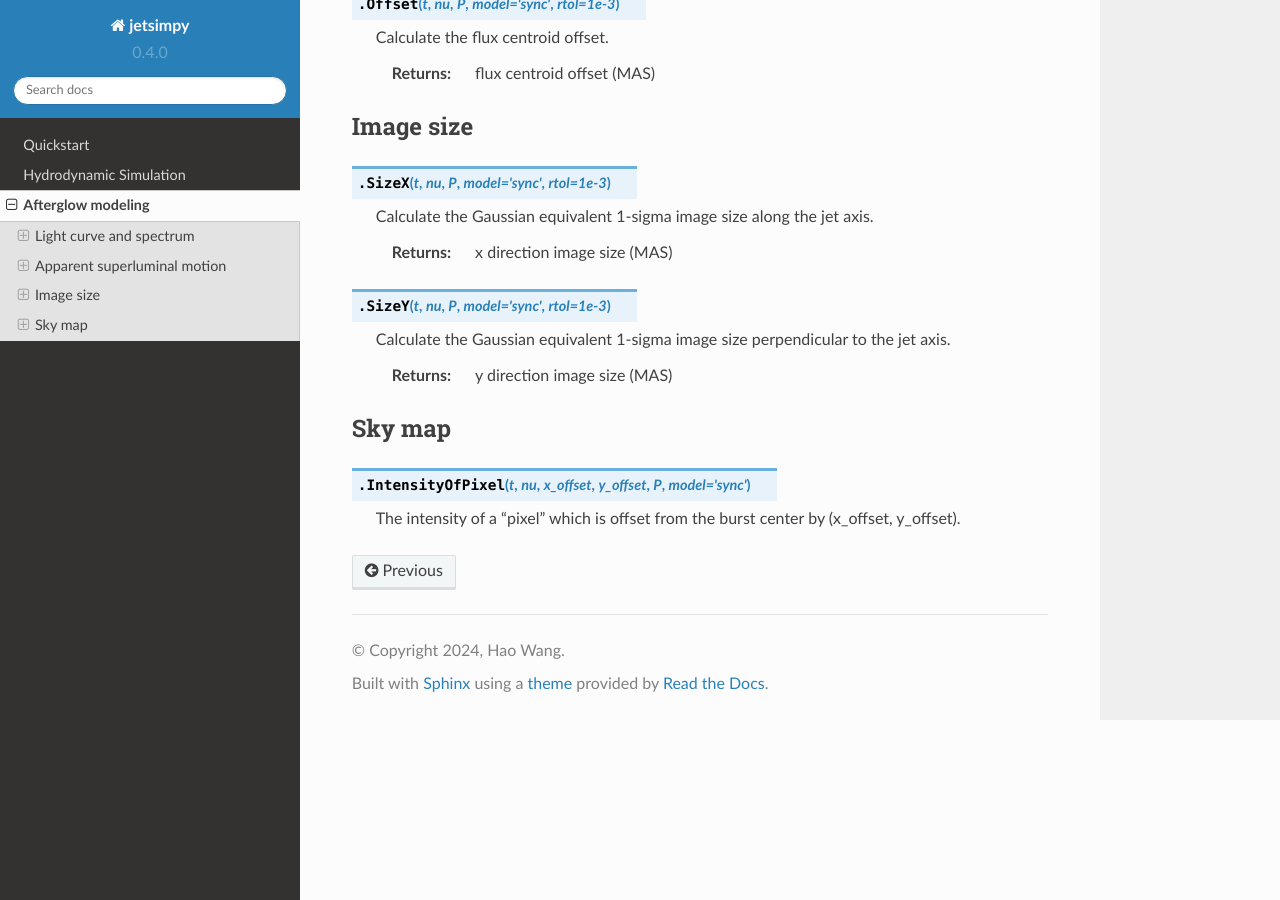
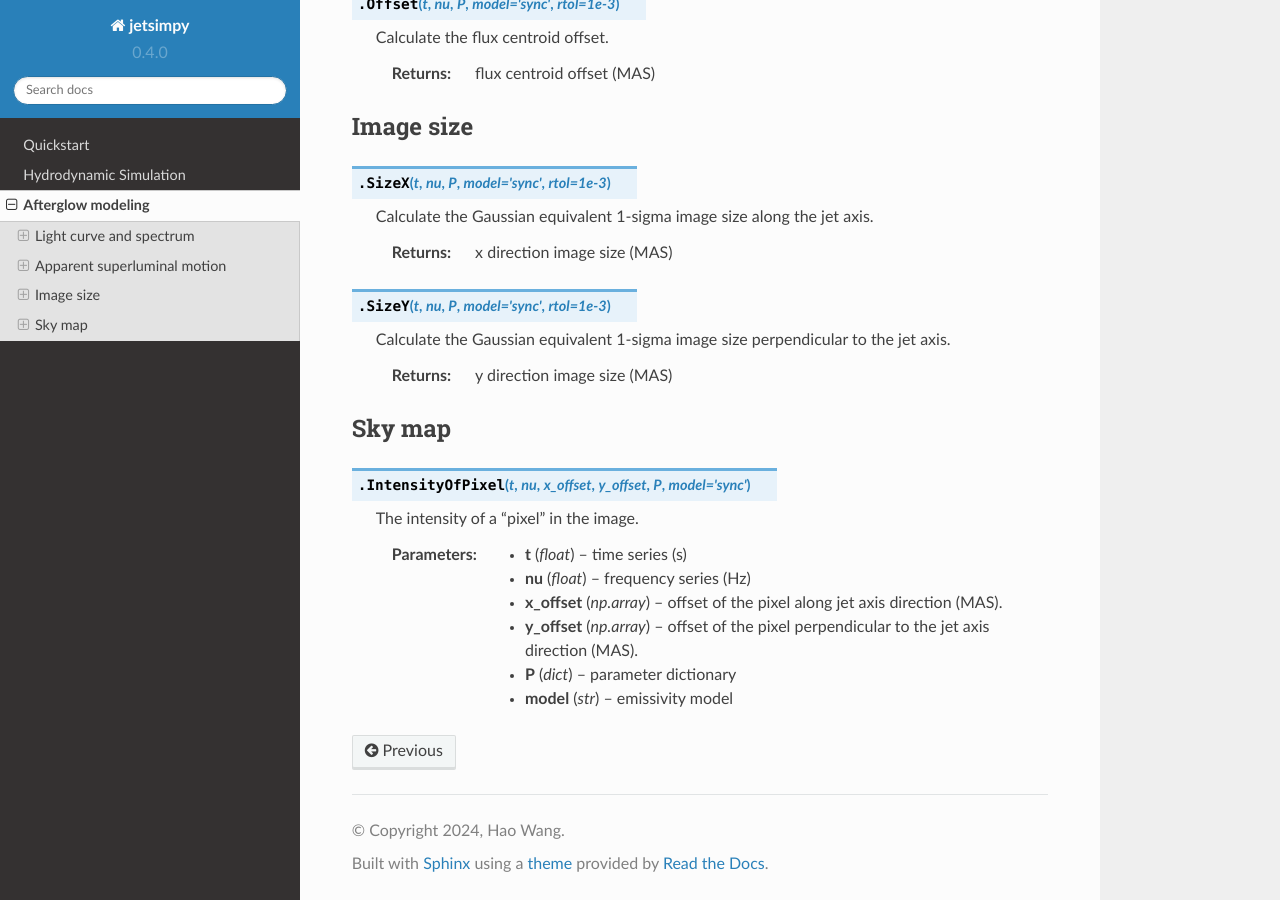
Before and after one commit to haowang-astro/jetsimpy, a Sphinx documentation site: the page built from docs/source/afterglow.rst, in a window 1280 px wide and 900 px high, scrolled down 840 px. Built offline with Sphinx 7.4.7 and the Read the Docs theme 2.0.0, drawn with Linux system fonts in a browser that asks for light colours.

Commit message:
update doc

```diff
--- a/docs/source/afterglow.rst
+++ b/docs/source/afterglow.rst
@@ -47,4 +47,11 @@ Sky map
 -------
 .. py:method:: .IntensityOfPixel(t, nu, x_offset, y_offset, P, model="sync")
 
-    The intensity of a "pixel" which is offset from the burst center by (x_offset, y_offset).
+    The intensity of a "pixel" in the image.
+
+    :param float t: time series (s)
+    :param float nu: frequency series (Hz)
+    :param np.array x_offset: offset of the pixel along jet axis direction (MAS).
+    :param np.array y_offset: offset of the pixel perpendicular to the jet axis direction (MAS).
+    :param dict P: parameter dictionary
+    :param str model: emissivity model
```
